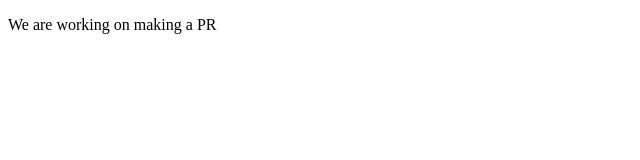
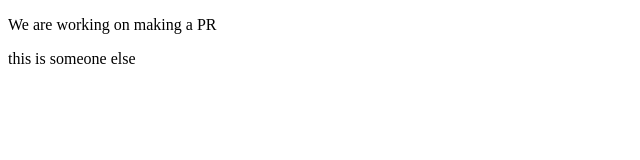
Before and after one commit to HannahLVH/testing-pr-features, a plain HTML site: page index.html in a window 1280 px wide. Shown: the whole page, without its empty margins (0-640 px from the left). Drawn offline with Linux system fonts and the light colour scheme.

Commit message:
added a different name

```diff
--- a/index.html
+++ b/index.html
@@ -7,5 +7,6 @@
 </head>
 <body>
     <p>We are working on making a PR</p>
+    <p>this is someone else</p>
 </body>
 </html>
```
